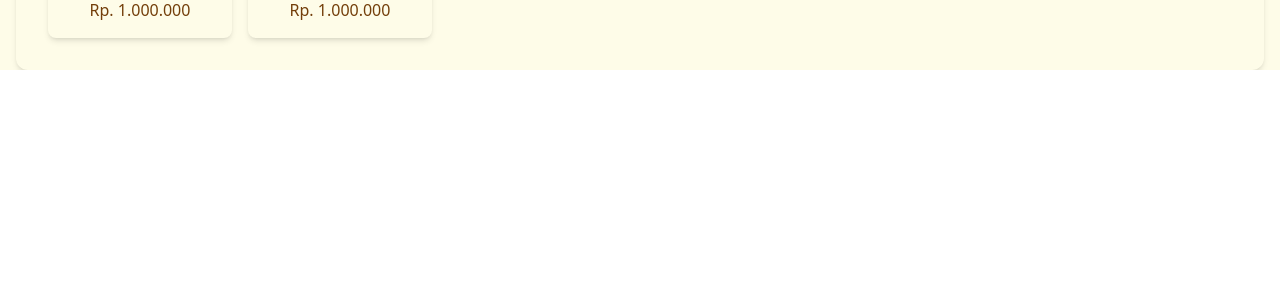
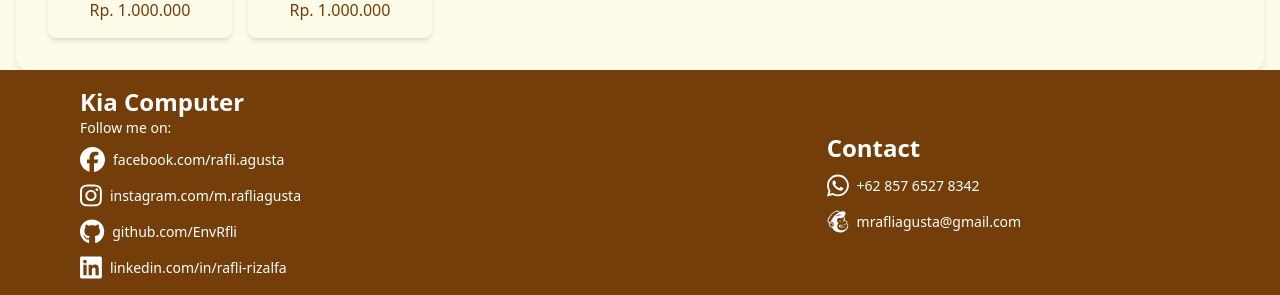
Before and after one commit to EnvRfli/fe_kiacom, a React (Vite) app: page / in a window 1280 px wide. Shown: the part 2468-2763 px from the top of the page. Before the commit the page ends 2538 px from the top, so only its background shows below. Built offline with nearby package versions, Linux system fonts and the light colour scheme.

Commit message:
Add Footer component and integrate FontAwesome icons

```diff
--- a/package.json
+++ b/package.json
@@ -10,6 +10,10 @@
     "preview": "vite preview"
   },
   "dependencies": {
+    "@fortawesome/fontawesome-svg-core": "^6.7.2",
+    "@fortawesome/free-brands-svg-icons": "^6.7.2",
+    "@fortawesome/free-solid-svg-icons": "^6.7.2",
+    "@fortawesome/react-fontawesome": "^0.2.2",
     "@tailwindcss/vite": "^4.0.0",
     "chart.js": "^4.4.7",
     "react": "^18.3.1",
--- a/src/App.jsx
+++ b/src/App.jsx
@@ -4,6 +4,7 @@ import reactLogo from './assets/react.svg';
 import viteLogo from '/vite.svg';
 import './App.css';
 import Header from './components/header';
+import Footer from './components/footer';
 import Sidebar from './components/sidebar';
 import Dashboard from './pages/dashboard_pages/dashboard';
 import Product from './pages/dashboard_pages/product';
@@ -17,6 +18,12 @@ import Login from './pages/auth_pages/login';
 import Register from './pages/auth_pages/register';
 import Home from './pages/main_pages/home';
 
+import { library } from "@fortawesome/fontawesome-svg-core";
+import { faFacebook, faGithub, faInstagram, faLinkedin, faWhatsapp, faMailchimp } from "@fortawesome/free-brands-svg-icons";
+import { faHeart } from "@fortawesome/free-solid-svg-icons";
+
+library.add(faFacebook, faGithub, faInstagram, faLinkedin, faWhatsapp, faMailchimp, faHeart);
+
 
 function App() {
   return (
@@ -29,6 +36,7 @@ function App() {
           <Route path='/' element={<Home />} />
         </Routes>
         {/* </div> */}
+        <Footer />
       </div>
     </Router >
   )
--- a/src/components/footer.jsx
+++ b/src/components/footer.jsx
@@ -0,0 +1,59 @@
+import { FontAwesomeIcon } from "@fortawesome/react-fontawesome";
+
+function Footer() {
+    return (
+        <footer className="footer bg-yellow-900 text-white bottom-0 left-0 w-full shadow-lg z-50">
+            <div className="mx-20 flex justify-between items-center pt-4 pb-4">
+                <div className="w-full md:w-1/3">
+                    <h1 className="text-lg md:text-2xl font-bold">Kia Computer</h1>
+                    <h2 className="text-xs md:text-sm">Follow me on:</h2>
+                    <div className="flex flex-col space-y-2 mt-2 text-xl">
+                        <div className="flex items-center space-x-2">
+                            <a href="https://www.facebook.com/rafli.agusta" target="_blank" rel="noreferrer noopener">
+                                <FontAwesomeIcon icon={['fab', 'facebook']} size="lg" />
+                            </a>
+                            <h2 className="text-xs md:text-sm">facebook.com/rafli.agusta</h2>
+                        </div>
+                        <div className="flex items-center space-x-2">
+                            <a href="https://www.instagram.com/m.rafliagusta" target="_blank" rel="noreferrer noopener">
+                                <FontAwesomeIcon icon={['fab', 'instagram']} size="lg" />
+                            </a>
+                            <h2 className="text-xs md:text-sm">instagram.com/m.rafliagusta</h2>
+                        </div>
+                        <div className="flex items-center space-x-2">
+                            <a href="https://www.github.com/EnvRfli" target="_blank" rel="noreferrer noopener">
+                                <FontAwesomeIcon icon={['fab', 'github']} size="lg" />
+                            </a>
+                            <h2 className="text-xs md:text-sm">github.com/EnvRfli</h2>
+                        </div>
+                        <div className="flex items-center space-x-2">
+                            <a href="https://www.linkedin.com/in/rafli-rizalfa" target="_blank" rel="noreferrer noopener">
+                                <FontAwesomeIcon icon={['fab', 'linkedin']} size="lg" />
+                            </a>
+                            <h2 className="text-xs md:text-sm">linkedin.com/in/rafli-rizalfa</h2>
+                        </div>
+                    </div>
+                </div>
+                <div className="w-1/3">
+                    <h2 className="text-lg md:text-2xl font-bold">Contact</h2>
+                    <div className="flex flex-col space-y-2 mt-2 text-xl">
+                        <div className="flex items-center space-x-2">
+                            <a href="wa.me/6285764278342" target="_blank" rel="noreferrer noopener">
+                                <FontAwesomeIcon icon={['fab', 'whatsapp']} size="lg" />
+                            </a>
+                            <h2 className="text-xs md:text-sm">+62 857 6527 8342</h2>
+                        </div>
+                        <div className="flex items-center space-x-2">
+                            <a href="mailto:mrafliagusta@gmail.com" target="_blank" rel="noreferrer noopener">
+                                <FontAwesomeIcon icon={['fab', 'mailchimp']} size="lg" />
+                            </a>
+                            <h2 className="text-xs md:text-sm">mrafliagusta@gmail.com</h2>
+                        </div>
+                    </div>
+                </div>
+            </div>
+        </footer>
+    );
+}
+
+export default Footer;
```
Also changed, not shown: 1 other file (tests, documents, lock files or other folders).
